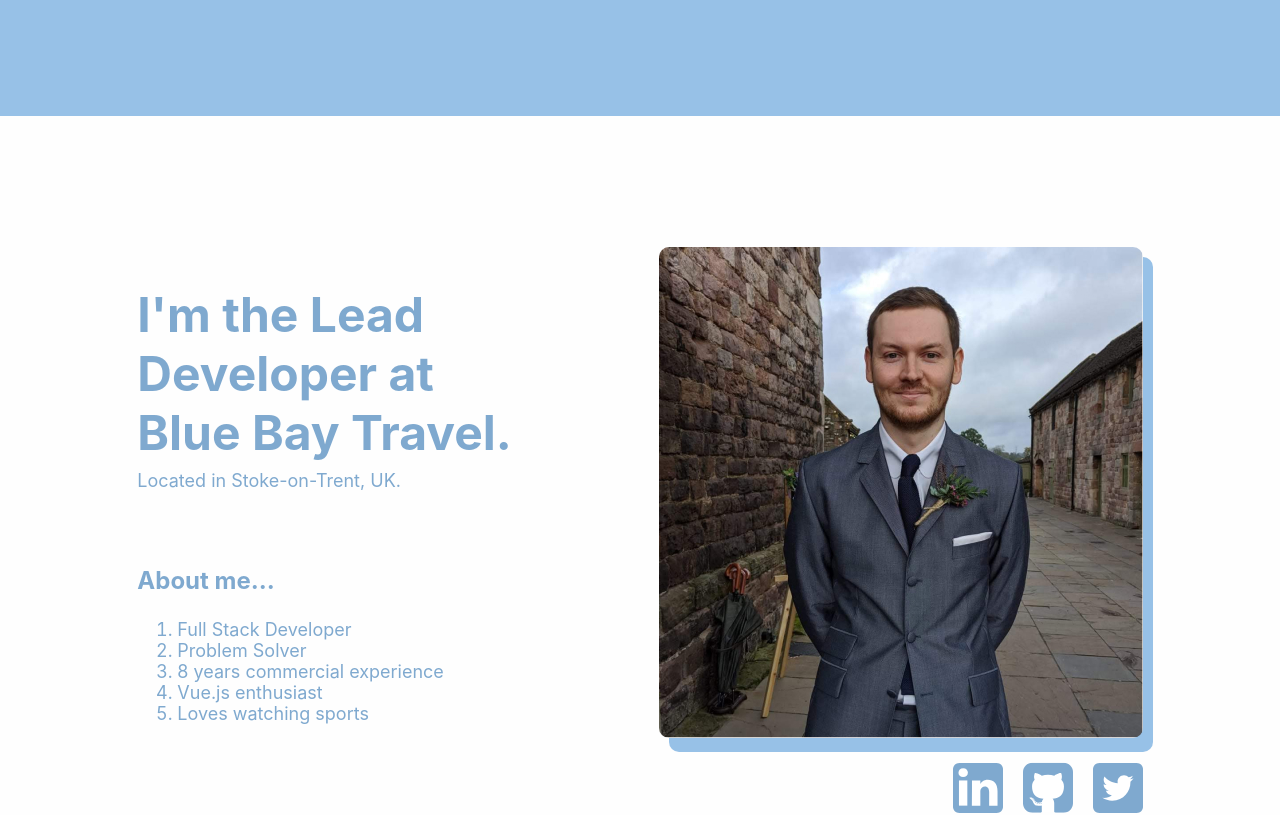
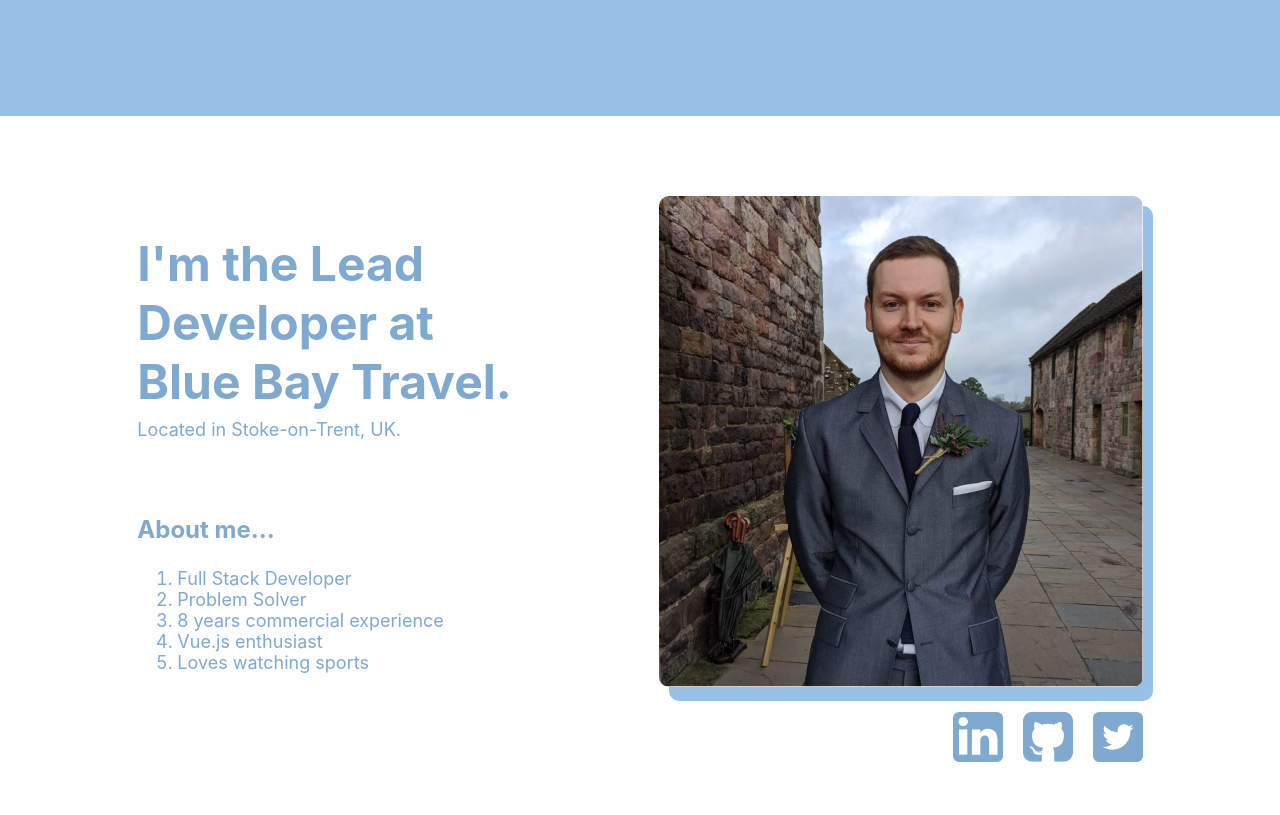
Before and after one commit to alex-bowers/portfolio-site, a Nuxt app: page / in a window 1280 px wide. Shown: the part 684-1499 px from the top of the page. Built offline with nearby package versions, Linux system fonts and the light colour scheme.

Commit message:
Alter padding/height of About Me

```diff
--- a/components/AboutMe.vue
+++ b/components/AboutMe.vue
@@ -132,7 +132,7 @@ export default {
         flex-direction: row;
         align-items: center;
         justify-content: space-evenly;
-        height: 100vh;
+        padding: 5rem 1rem 10rem 1rem;
     }
 
     .about-me--content {
```
